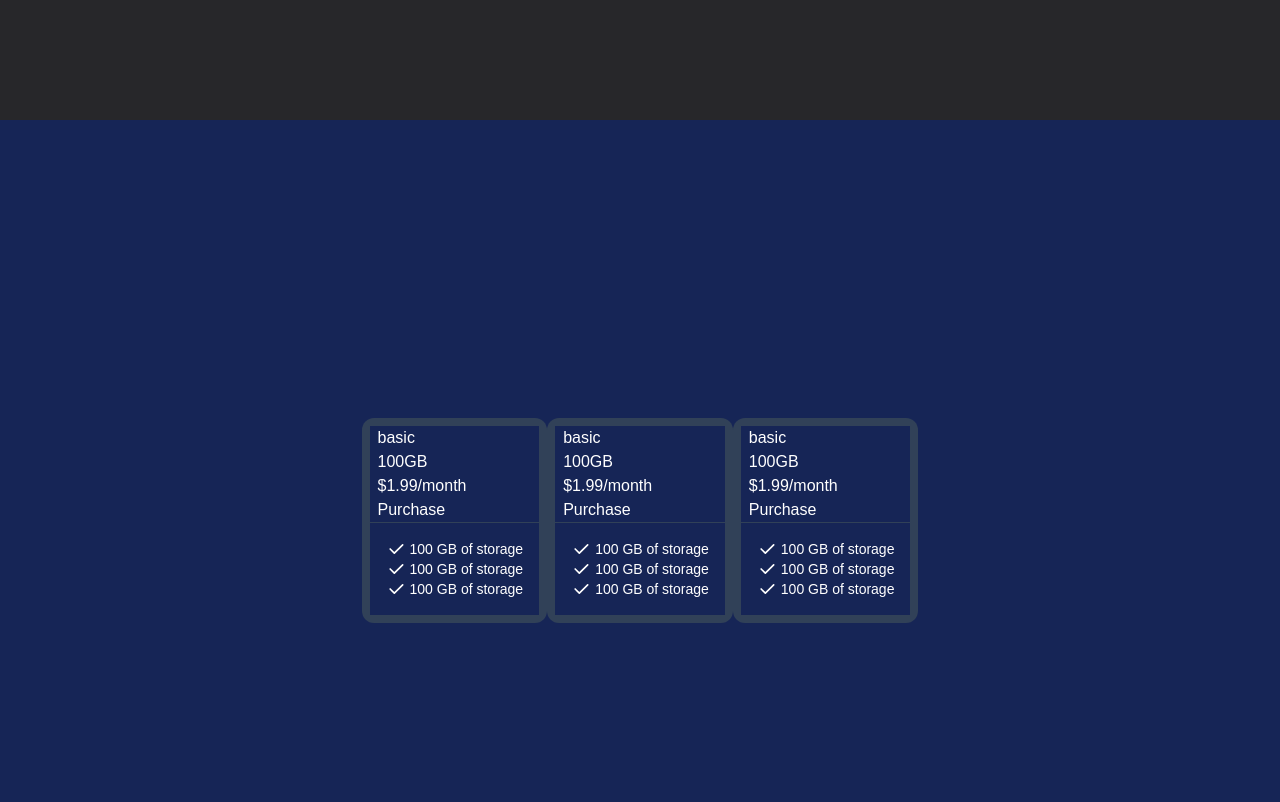
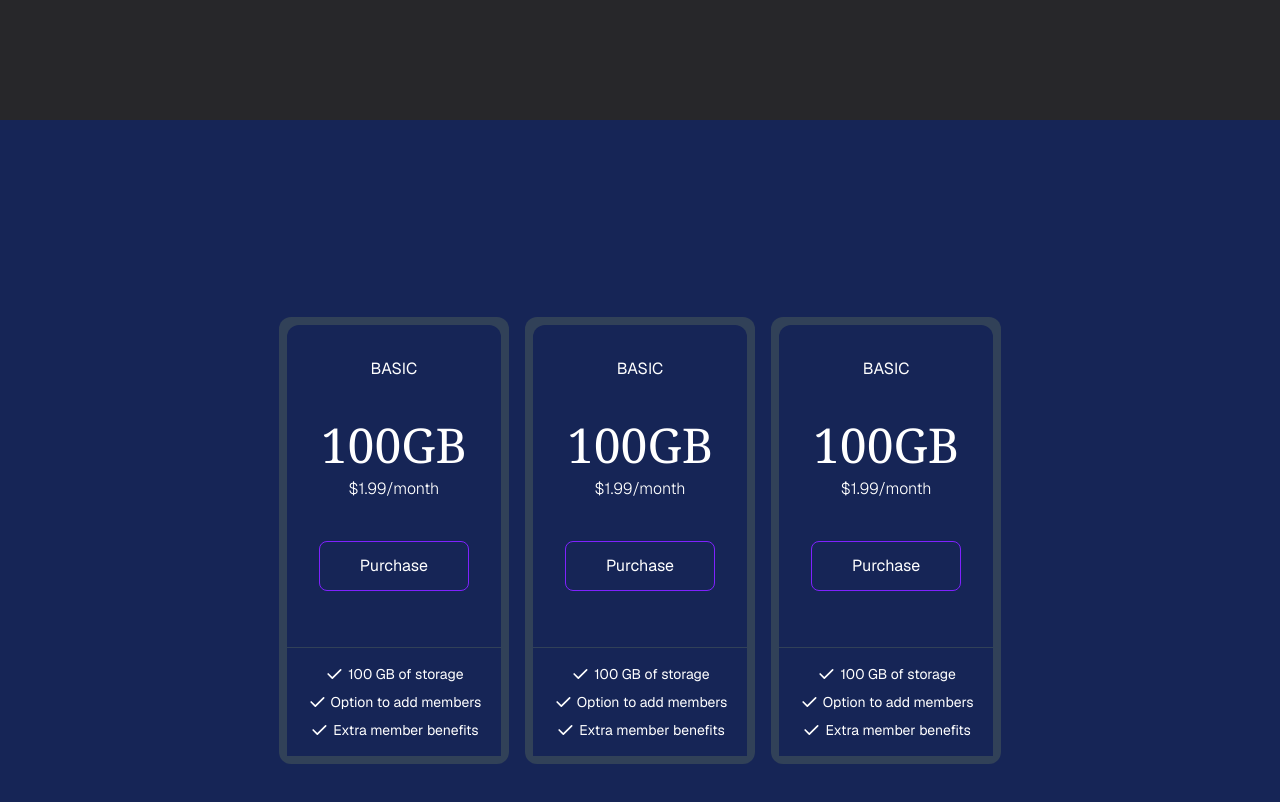
Before and after one commit to ImpulseImp/all-in-one, a Next.js app: page / in a window 1280 px wide. Shown: the part 680-1482 px from the top of the page. Built offline with nearby package versions, Linux system fonts and the light colour scheme.

Commit message:
complete basic styling

```diff
--- a/components/PricingGrids.tsx
+++ b/components/PricingGrids.tsx
@@ -1,26 +1,31 @@
 function PricingGrids() {
   return (
     //Background Container
-    <div className="flex min-h-screen items-center justify-center bg-blue-950">
+    <div className="flex min-h-screen items-center justify-center bg-blue-950 font-sans text-white">
       {/* Cards Container */}
-      <div className="flex flex-col items-center justify-center md:flex-row">
+      <div className="mt-10 flex flex-col items-center justify-center space-y-4 md:flex-row md:space-y-0 md:space-x-4">
         {/* Card 1*/}
         <div className="rounded-xl bg-slate-700 text-white">
           {/* upper card container */}
-          <div className="mx-2 mt-2 bg-blue-950 px-2">
-            <h3>basic</h3>
-            <span>100GB</span>
-            <p>$1.99/month</p>
-            <a href="#">Purchase</a>
+          <div className="mx-2 mt-2 flex flex-col items-center justify-center rounded-t-xl bg-blue-950 p-8">
+            <div className="mb-10 uppercase">basic</div>
+            <span className="mb-2 font-serif text-5xl">100GB</span>
+            <p className="mb-4 font-light">$1.99/month</p>
+            <a
+              href="#"
+              className="my-6 inline-block rounded-lg border border-violet-600 px-10 py-3 text-center duration-200 hover:border-violet-800 hover:bg-violet-800"
+            >
+              Purchase
+            </a>
           </div>
           {/* Border */}
           <div className="border-t border-slate-700"></div>
           {/* lower card container */}
           <div className="mx-2 mb-2 bg-blue-950 p-4">
             {/* List Container */}
-            <div>
+            <div className="space-y-2">
               {/* List Item 1 */}
-              <div className="flex justify-center">
+              <div className="flex justify-center space-x-1">
                 <svg
                   xmlns="http://www.w3.org/2000/svg"
                   className="h-5 w-5"
@@ -34,10 +39,10 @@ function PricingGrids() {
                   <path stroke="none" d="M0 0h24v24H0z" fill="none" />
                   <path d="M5 12l5 5l10 -10" />
                 </svg>
-                <span className="ml-1 text-sm">100 GB of storage</span>
+                <span className="text-sm">100 GB of storage</span>
               </div>
               {/* List Item 2 */}
-              <div className="flex justify-center">
+              <div className="flex justify-center space-x-1">
                 <svg
                   xmlns="http://www.w3.org/2000/svg"
                   className="h-5 w-5"
@@ -51,10 +56,10 @@ function PricingGrids() {
                   <path stroke="none" d="M0 0h24v24H0z" fill="none" />
                   <path d="M5 12l5 5l10 -10" />
                 </svg>
-                <span className="ml-1 text-sm">100 GB of storage</span>
+                <span className="text-sm">Option to add members</span>
               </div>
               {/* List Item 3 */}
-              <div className="flex justify-center">
+              <div className="flex justify-center space-x-1">
                 <svg
                   xmlns="http://www.w3.org/2000/svg"
                   className="h-5 w-5"
@@ -68,7 +73,7 @@ function PricingGrids() {
                   <path stroke="none" d="M0 0h24v24H0z" fill="none" />
                   <path d="M5 12l5 5l10 -10" />
                 </svg>
-                <span className="ml-1 text-sm">100 GB of storage</span>
+                <span className="text-sm">Extra member benefits</span>
               </div>
             </div>
           </div>
@@ -76,20 +81,25 @@ function PricingGrids() {
         {/* Card 2 */}
         <div className="rounded-xl bg-slate-700 text-white">
           {/* upper card container */}
-          <div className="mx-2 mt-2 bg-blue-950 px-2">
-            <h3>basic</h3>
-            <span>100GB</span>
-            <p>$1.99/month</p>
-            <a href="#">Purchase</a>
+          <div className="mx-2 mt-2 flex flex-col items-center justify-center rounded-t-xl bg-blue-950 p-8">
+            <div className="mb-10 uppercase">basic</div>
+            <span className="mb-2 font-serif text-5xl">100GB</span>
+            <p className="mb-4 font-light">$1.99/month</p>
+            <a
+              href="#"
+              className="my-6 inline-block rounded-lg border border-violet-600 px-10 py-3 text-center duration-200 hover:border-violet-800 hover:bg-violet-800"
+            >
+              Purchase
+            </a>
           </div>
           {/* Border */}
           <div className="border-t border-slate-700"></div>
           {/* lower card container */}
           <div className="mx-2 mb-2 bg-blue-950 p-4">
             {/* List Container */}
-            <div>
+            <div className="space-y-2">
               {/* List Item 1 */}
-              <div className="flex justify-center">
+              <div className="flex justify-center space-x-1">
                 <svg
                   xmlns="http://www.w3.org/2000/svg"
                   className="h-5 w-5"
@@ -103,10 +113,10 @@ function PricingGrids() {
                   <path stroke="none" d="M0 0h24v24H0z" fill="none" />
                   <path d="M5 12l5 5l10 -10" />
                 </svg>
-                <span className="ml-1 text-sm">100 GB of storage</span>
+                <span className="text-sm">100 GB of storage</span>
               </div>
               {/* List Item 2 */}
-              <div className="flex justify-center">
+              <div className="flex justify-center space-x-1">
                 <svg
                   xmlns="http://www.w3.org/2000/svg"
                   className="h-5 w-5"
@@ -120,10 +130,10 @@ function PricingGrids() {
                   <path stroke="none" d="M0 0h24v24H0z" fill="none" />
                   <path d="M5 12l5 5l10 -10" />
                 </svg>
-                <span className="ml-1 text-sm">100 GB of storage</span>
+                <span className="text-sm">Option to add members</span>
               </div>
               {/* List Item 3 */}
-              <div className="flex justify-center">
+              <div className="flex justify-center space-x-1">
                 <svg
                   xmlns="http://www.w3.org/2000/svg"
                   className="h-5 w-5"
@@ -137,7 +147,7 @@ function PricingGrids() {
                   <path stroke="none" d="M0 0h24v24H0z" fill="none" />
                   <path d="M5 12l5 5l10 -10" />
                 </svg>
-                <span className="ml-1 text-sm">100 GB of storage</span>
+                <span className="text-sm">Extra member benefits</span>
               </div>
             </div>
           </div>
@@ -145,20 +155,25 @@ function PricingGrids() {
         {/* Card 3 */}
         <div className="rounded-xl bg-slate-700 text-white">
           {/* upper card container */}
-          <div className="mx-2 mt-2 bg-blue-950 px-2">
-            <h3>basic</h3>
-            <span>100GB</span>
-            <p>$1.99/month</p>
-            <a href="#">Purchase</a>
+          <div className="mx-2 mt-2 flex flex-col items-center justify-center rounded-t-xl bg-blue-950 p-8">
+            <div className="mb-10 uppercase">basic</div>
+            <span className="mb-2 font-serif text-5xl">100GB</span>
+            <p className="mb-4 font-light">$1.99/month</p>
+            <a
+              href="#"
+              className="my-6 inline-block rounded-lg border border-violet-600 px-10 py-3 text-center duration-200 hover:border-violet-800 hover:bg-violet-800"
+            >
+              Purchase
+            </a>
           </div>
           {/* Border */}
           <div className="border-t border-slate-700"></div>
           {/* lower card container */}
           <div className="mx-2 mb-2 bg-blue-950 p-4">
             {/* List Container */}
-            <div>
+            <div className="space-y-2">
               {/* List Item 1 */}
-              <div className="flex justify-center">
+              <div className="flex justify-center space-x-1">
                 <svg
                   xmlns="http://www.w3.org/2000/svg"
                   className="h-5 w-5"
@@ -172,10 +187,10 @@ function PricingGrids() {
                   <path stroke="none" d="M0 0h24v24H0z" fill="none" />
                   <path d="M5 12l5 5l10 -10" />
                 </svg>
-                <span className="ml-1 text-sm">100 GB of storage</span>
+                <span className="text-sm">100 GB of storage</span>
               </div>
               {/* List Item 2 */}
-              <div className="flex justify-center">
+              <div className="flex justify-center space-x-1">
                 <svg
                   xmlns="http://www.w3.org/2000/svg"
                   className="h-5 w-5"
@@ -189,10 +204,10 @@ function PricingGrids() {
                   <path stroke="none" d="M0 0h24v24H0z" fill="none" />
                   <path d="M5 12l5 5l10 -10" />
                 </svg>
-                <span className="ml-1 text-sm">100 GB of storage</span>
+                <span className="text-sm">Option to add members</span>
               </div>
               {/* List Item 3 */}
-              <div className="flex justify-center">
+              <div className="flex justify-center space-x-1">
                 <svg
                   xmlns="http://www.w3.org/2000/svg"
                   className="h-5 w-5"
@@ -206,7 +221,7 @@ function PricingGrids() {
                   <path stroke="none" d="M0 0h24v24H0z" fill="none" />
                   <path d="M5 12l5 5l10 -10" />
                 </svg>
-                <span className="ml-1 text-sm">100 GB of storage</span>
+                <span className="text-sm">Extra member benefits</span>
               </div>
             </div>
           </div>
```
